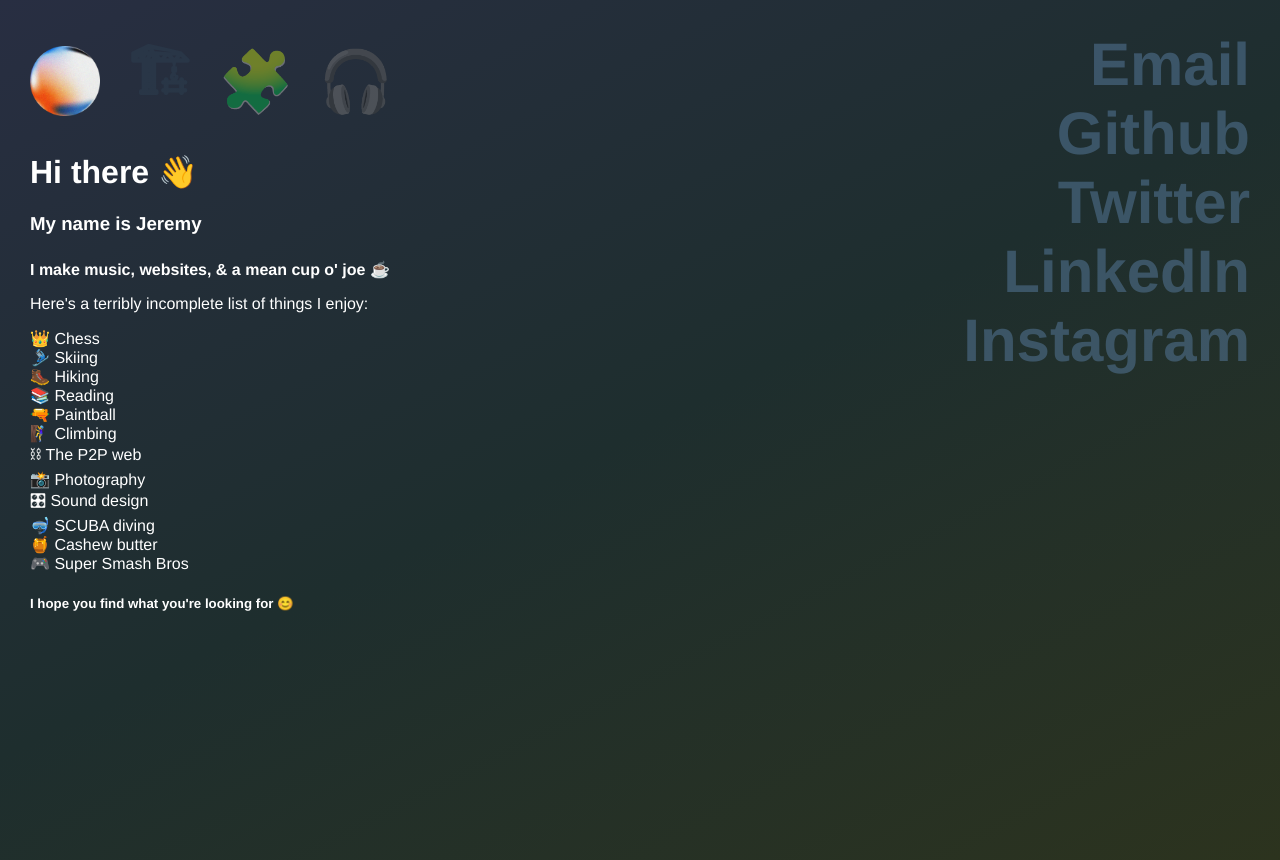
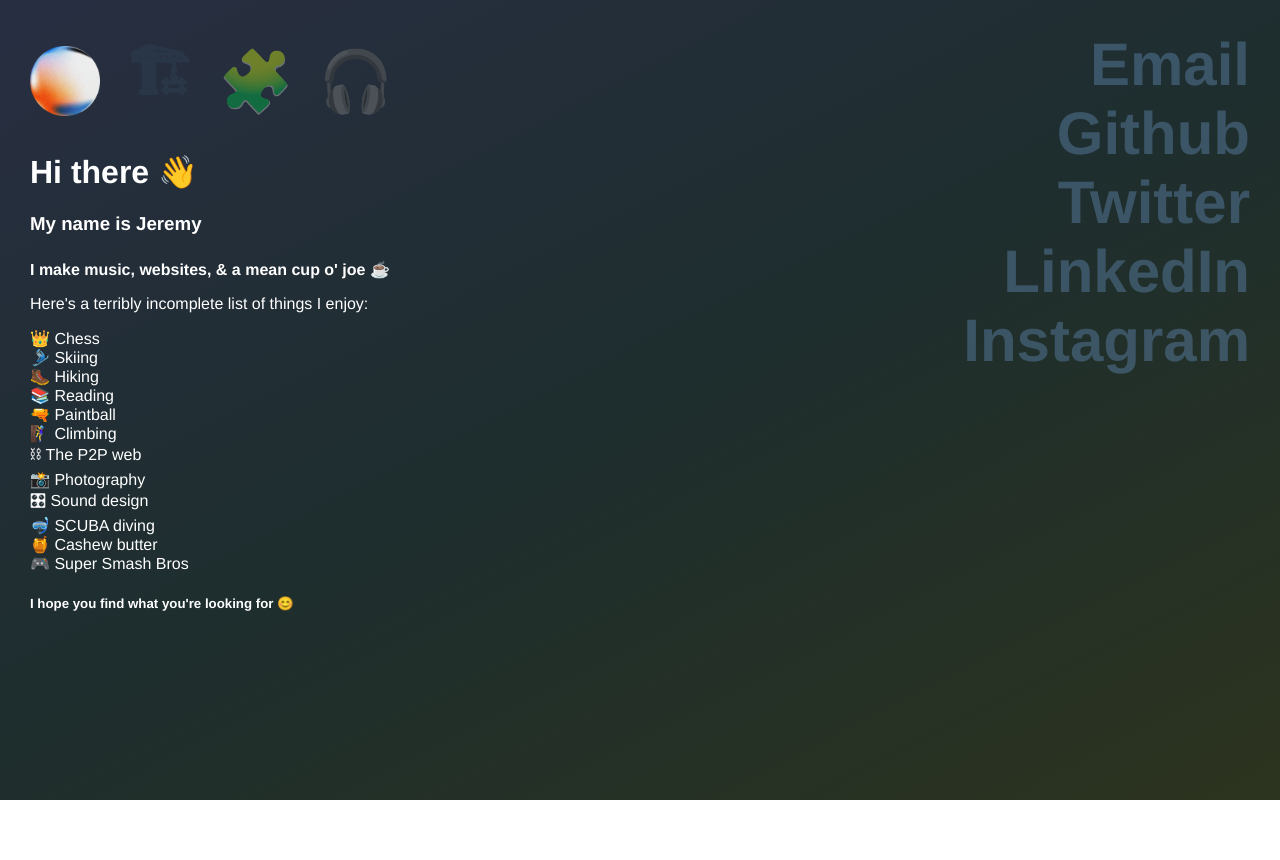
Before and after one commit to jzstern/personal-website, a Vue app: page / in a window 1280 px wide. After the commit the page ends 800 px from the top, so only its background shows below. Built offline with nearby package versions, Linux system fonts and the light colour scheme.

Commit message:
scroll fix

```diff
--- a/src/App.vue
+++ b/src/App.vue
@@ -44,12 +44,12 @@ export default {
   -moz-osx-font-smoothing: grayscale;
   // color: #2c3e50;
   color: white;
-  overscroll-behavior: none;
-  overflow: hidden;
+  // overscroll-behavior: none;
+  // overflow: hidden;
   padding: 30px;
 
-  min-height: 100vh;
-  height: 100%;
+  min-height: calc(100vh - 60px);
+  // height: 100%;
   background: rgb(50, 36, 46);
   background: linear-gradient(
     153deg,
@@ -75,7 +75,7 @@ export default {
 
 body {
   overscroll-behavior: none;
-  // overflow: hidden;
+  overflow: auto;
 }
 
 #nav {
```
